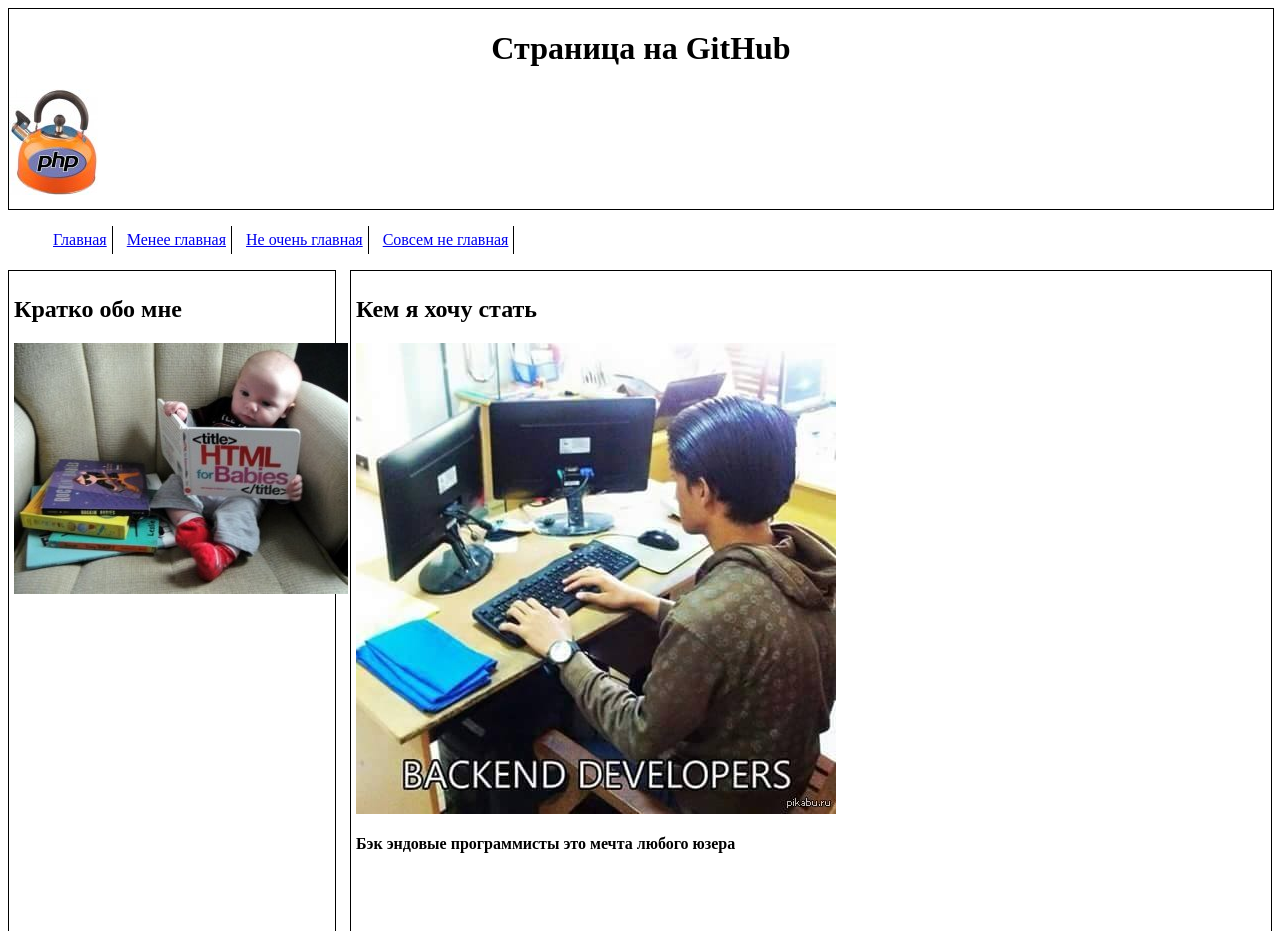
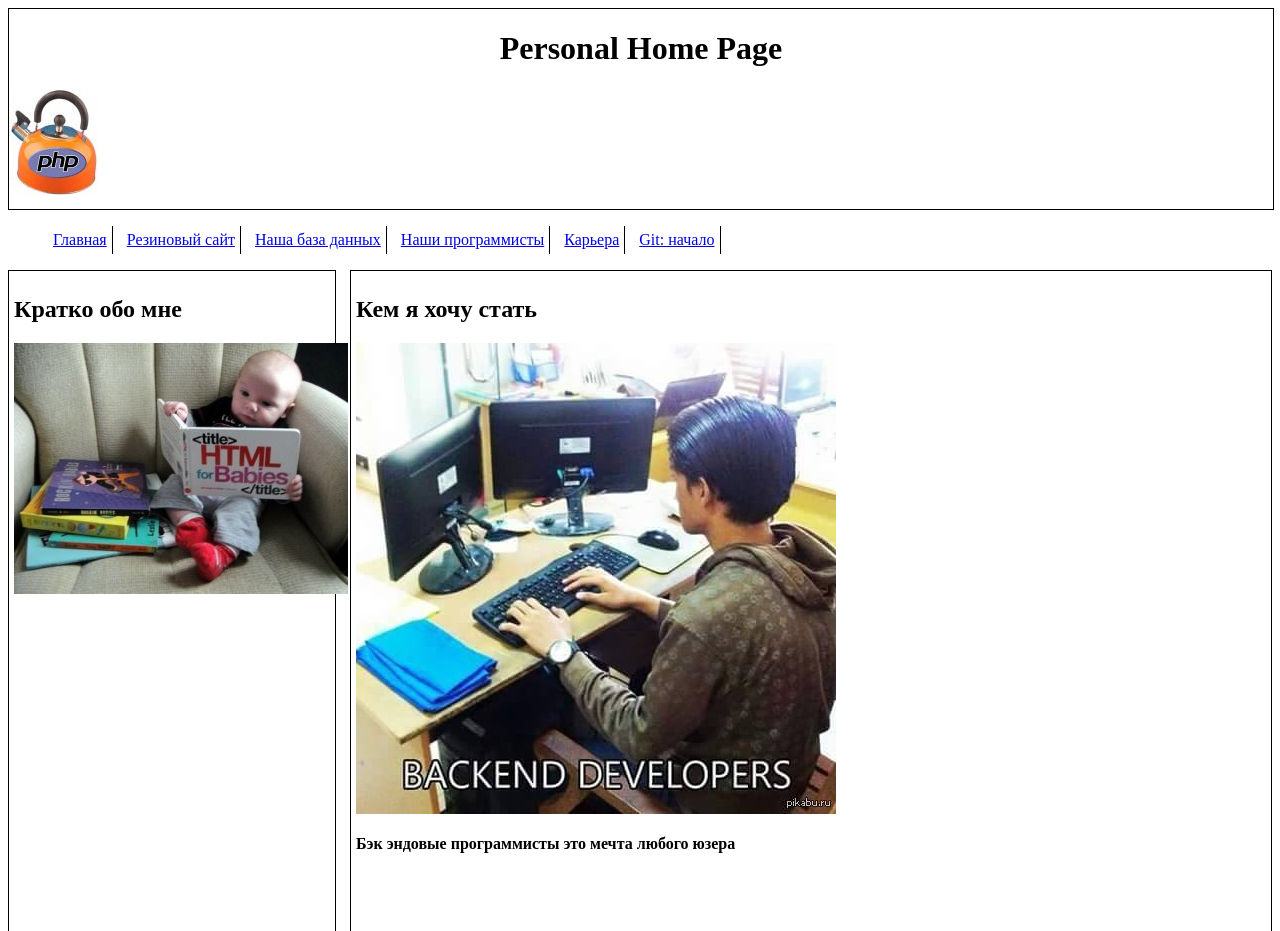
Before and after one commit to Captoweb/Personal_Home_Page, a PHP site: page / in a window 1280 px wide. Shown: the top 931 px of the page. Run offline with PHP 8.4, Linux system fonts and the light colour scheme.

Commit message:
Peredelki

```diff
--- a/header.php
+++ b/header.php
@@ -3,6 +3,6 @@
 </head>
 <div class="header">
 
-<h1 align="center">Страница на GitHub</h1>
+<h1 align="center">Personal Home Page </h1>
 <p><img src="/images/logo.jpg"></p>
 </div>
--- a/menu.php
+++ b/menu.php
@@ -1,6 +1,8 @@
 <ul>
     <li><a href="/">Главная</a></li>
-    <li><a href="/">Менее главная</a></li>
-    <li><a href="/">Не очень главная</a></li>
-    <li><a href="/">Совсем не главная</a></li>
+    <li><a href="/images/rubber.jpg""#">Резиновый сайт</a></li>
+    <li><a href="/images/database.jpg""#">Наша база данных</a></li>
+        <li><a href="/images/programmer.jpg""#">Наши программисты</a></li>
+    <li><a href="/images/career_development.jpg""#">Карьера</a></li>
+    <li><a href="/images/Git_begining.jpg""#">Git: начало</a></li>
 </ul>
```
Also changed, not shown: images/гит начало.jpg (deleted), images/карьерный рост.jpg (deleted), images/переработки.jpg (deleted), images/резиновый сайт.jpg (deleted).
